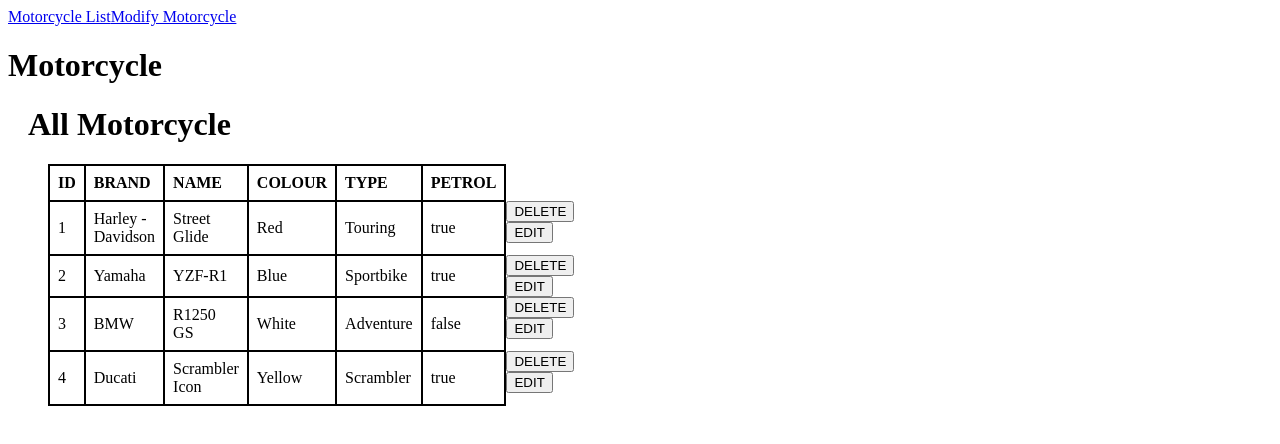
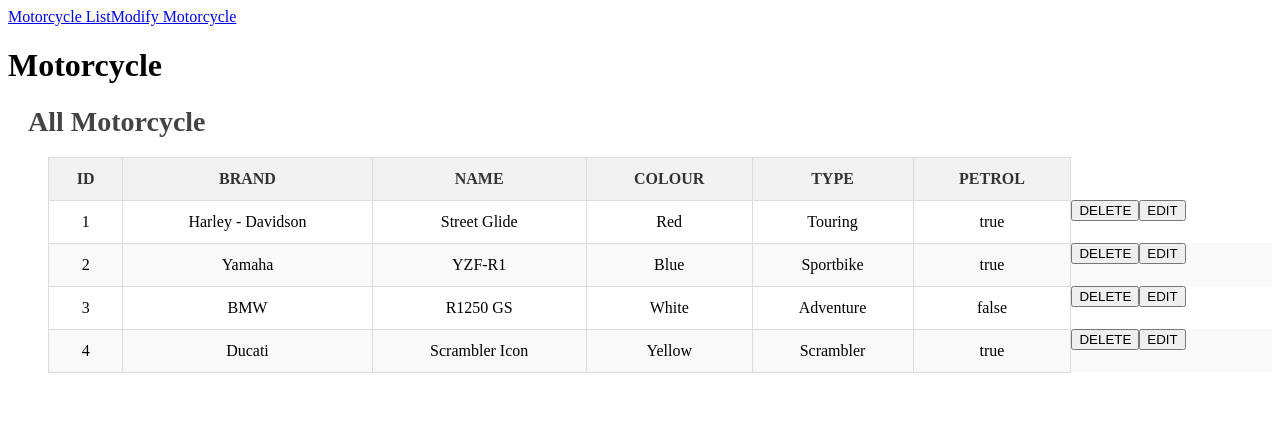
Before and after one commit to Sujalk4550/Sujal_Kapadiya_Learning_Angular, an Angular app: page /motorcycle in a window 1280 px wide. Shown: the top 444 px of the page. Built offline with nearby package versions, Linux system fonts and the light colour scheme.

Commit message:
Completed step 6,7 in assignment 6

```diff
--- a/src/app/Services/motorcycle.service.ts
+++ b/src/app/Services/motorcycle.service.ts
@@ -11,28 +11,29 @@
 
   constructor() { }
   getMyMotorcycle(): Observable<Motorcycle[]>{
-    return of (motorcycleList);
+    return of (this.motors);
   }
-  addMotorcycle(newMotorcycle:Motorcycle) : Observable<Motorcycle[]>{
+  addMotorcycle(newMotorcycle:Motorcycle) : Observable<Motorcycle>{
     this.motors.push(newMotorcycle)
-    return of(this.motors);
+    return of(newMotorcycle);
   }
 
   //Update an Existing user
-  updateMotorcycle(updatedMotorcycle: Motorcycle): Observable<Motorcycle[]> {
+  updateMotorcycle(updatedMotorcycle: Motorcycle): Observable<Motorcycle | undefined> {
     const index = this.motors.findIndex(user => user.id === updatedMotorcycle.id);
-    if (index !== -1) {
+    if (index > -1) {
       this.motors[index] = updatedMotorcycle;
+      return of(updatedMotorcycle);
     }
-    return of(this.motors);
+    return of(undefined);
   }
   //Delete: Remove a user by ID
-  deleteMotorcycle(motorcycleId: number): Observable<Motorcycle[]> {
-    this.motors = this.motors.filter(user => user.id !== motorcycleId);
-    return of(this.motors);
+
+  getMotorcycleById(motorcycleId: number): Observable<Motorcycle | undefined> {
+    return of(this.motors.find(motorcycle => motorcycle.id === motorcycleId));
   }
-  getMotorcycleById(motorcycleId: number): Observable<Motorcycle | undefined> {
-    const motorcycle = this.motors.find(motorcycle => motorcycle.id === motorcycleId);
-    return of(motorcycle);
+
+  generateNewId() {
+    return this.motors.length >0 ? Math.max(...this.motors.map(user => user.id)) +1 : 1;
   }
 }
--- a/src/app/motorcyle-list/motorcycle-list.component.css
+++ b/src/app/motorcyle-list/motorcycle-list.component.css
@@ -16,3 +16,86 @@
   padding: 8px;
   text-align: left;
 }
+
+ body {
+   font-family: Arial, sans-serif;
+   margin: 20px;
+   color: #333;
+ }
+
+h1 {
+  color: #444;
+  font-size: 28px;
+}
+
+h2 {
+  color: #666;
+  font-size: 24px;
+  margin-top: 10px;
+}
+
+table {
+  width: 100%;
+  border-collapse: collapse;
+  margin-top: 15px;
+}
+
+th, td {
+  border: 1px solid #ddd;
+  padding: 12px;
+  text-align: center;
+}
+
+th {
+  background-color: #f2f2f2;
+  color: #333;
+  font-weight: bold;
+}
+
+tr:nth-child(even) {
+  background-color: #f9f9f9;
+}
+
+tr:hover {
+  background-color: #f1f1f1;
+}
+
+.action-buttons {
+  display: flex;
+  gap: 10px;
+  justify-content: center;
+}
+
+.action-buttons button {
+  padding: 8px 15px;
+  border: none;
+  cursor: pointer;
+  color: #fff;
+  border-radius: 5px;
+  font-size: 14px;
+}
+
+.delete-button {
+  background-color: #e74c3c;
+}
+
+.delete-button:hover {
+  background-color: #c0392b;
+}
+
+.edit-button {
+  background-color: #3498db;
+}
+
+.edit-button:hover {
+  background-color: #2980b9;
+}
+
+a {
+  text-decoration: none;
+  color: #3498db;
+}
+
+a:hover {
+  text-decoration: underline;
+}
--- a/src/app/motorcyle-list/motorcycle-list.component.ts
+++ b/src/app/motorcyle-list/motorcycle-list.component.ts
@@ -3,6 +3,9 @@
 import {MotorcycleListItemComponent} from "../motorcycle-list-item/motorcycle-list-item.component";
 import {NgClass, NgForOf} from "@angular/common";
 import {MotorcycleService} from "../Services/motorcycle.service";
+import {motorcycleList} from "../../Shared/data/mock-motorcycle";
+import {ActivatedRoute, Router} from "@angular/router";
+
 
 @Component({
   selector: 'app-motorcycle-list',
@@ -18,7 +21,10 @@
 export class MotorcycleListComponent implements OnInit{
  motorcycleList: Motorcycle[]=[]
 
-  constructor(private motorcycleService: MotorcycleService) {
+  constructor(
+    private motorcycleService: MotorcycleService,
+    private router :Router
+  ) {
   }
   ngOnInit(){
    this.motorcycleService.getMyMotorcycle().subscribe({
@@ -28,4 +34,12 @@
    })
   }
 
+  delete(id: Number):void {
+    this.motorcycleList = this.motorcycleList.filter(motorcycle => motorcycle.id!==id);
+  }
+
+  update(): void{
+    this.router.navigate(['/modify-motorcycle']);
+  }
+
 }
```
Also changed, not shown: src/app/motorcycle-list-item/motorcycle-list-item.component.html (line endings or trailing spaces).
